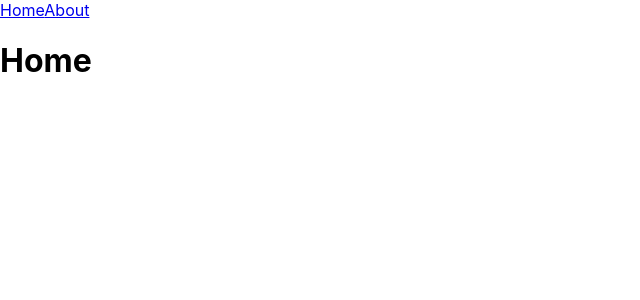
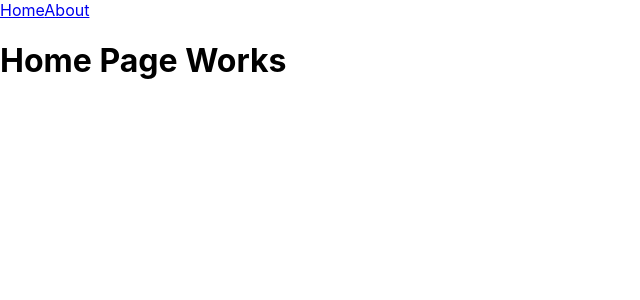
Before and after one commit to shirkedarshan/React-Practice-with-Add-To-Cart, a React (Create React App) app: page / in a window 1280 px wide. Shown: the top 300 px of the page, without its empty margins (0-640 px from the left). Built offline with nearby package versions, Linux system fonts and the light colour scheme; the HTML template or start-up script is replaced by a standard one.

Commit message:
React router : props passing

```diff
--- a/src/App.js
+++ b/src/App.js
@@ -7,19 +7,26 @@ import About from "./About"
 function App() {
     return (
         <div>
-            <Link to="/">Home</Link>
-            <Link to="/about">About</Link>
+            <nav>
+                <Link to="/">Home</Link>
+                <Link to="/about">About</Link>
+            </nav>
 
+            {/* <Switch>
+                <Route exact path="/" component={Home} />
+                <Route path="/about" component={About} />
+            </Switch>
+             */}
             <Switch>
-                {/* <Route exact path="/" render={() => <Home />} />
-                <Route path="/about" render={() => <About />} />
-
-                <Route exact path="/" component={Home} />
-                <Route path="/about" component={About} /> */}
-
-                <Route exact path="/"><Home /></Route>
-                <Route path="/about"><About /></Route>
-
+                <Route
+                    exact
+                    path="/"
+                    render={
+                        ({match, location, history, staticContext}) => (
+                            <Home match={match} location={location} />
+                        )}
+                ></Route>
+                <Route path="/about" component={About} />
             </Switch>
         </div>
     )
--- a/src/Home.js
+++ b/src/Home.js
@@ -1,7 +1,45 @@
 import React from "react"
+import {useLocation, useParams, useHistory, useRouteMatch} from "react-router-dom"
 
-function Home() {
-    return (<div><h1>Home</h1></div>)
+function Home(props) {
+    console.log(props)
+    return (
+        <h1>Home Page Works</h1>
+    )
 }
 
 export default Home
+
+// {
+//     history: {
+//         length: 32,
+//         action: "POP",
+//         location: {
+//             pathname: "/",
+//             search: "",
+//             hash: "",
+//             state: null
+//         },
+//         createHref: createHref(location),
+//         push: push(path, state),
+//         replace: replace(path, state),
+//         go: go(n),
+//         goBack: goBack(),
+//         goForward: goForward(),
+//         block: block(prompt),
+//         listen: listen(listener)
+//     },
+//     location: {
+//         pathname: "/",
+//         search: "",
+//         hash: "",
+//         state: null
+//     },
+//     match: {
+//         path: "/",
+//         url: "/",
+//         isExact: true,
+//         params: {}
+//     },
+//     staticContext: null
+// }
```
Also changed, not shown: 1 other file (tests, documents, lock files or other folders).
